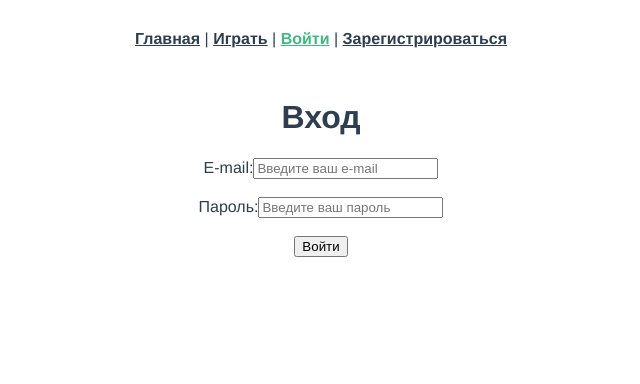
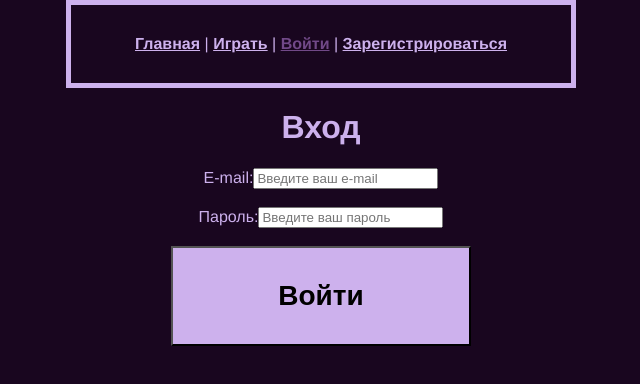
Before and after one commit to flamboyx/DeckstopSPA, a Vue app in the folder frontend/: page /login in a window 1280 px wide. Shown: the top 384 px of the page, without its empty margins (319-959 px from the left). Built offline with nearby package versions, Linux system fonts and the light colour scheme.

Commit message:
add some styles

```diff
--- a/frontend/src/App.vue
+++ b/frontend/src/App.vue
@@ -43,30 +43,33 @@
   -webkit-font-smoothing: antialiased;
   -moz-osx-font-smoothing: grayscale;
   text-align: center;
-  color: #2c3e50;
+  color: #CDB1ED;
+  background: #19061F;
 }
 
 body {
     display: flex;
     justify-content: center;
     margin: 0;
-    background: white;
+    background: #19061F;
     overflow: hidden;
+  text-align: center;
 }
 
 nav {
-  background: white;
+  background: none;
   z-index: 1;
   position: sticky;
   width: 440px;
   padding: 30px;
+  border: 5px solid #CDB1ED;
 
   a {
     font-weight: bold;
-    color: #2c3e50;
+    color: #CDB1ED;
 
     &.router-link-exact-active {
-      color: #42b983;
+      color: #714988;
     }
   }
 }
--- a/frontend/src/game.ts
+++ b/frontend/src/game.ts
@@ -57,6 +57,9 @@ export function game(): void {
 
     const roadEl: Element = document.querySelector('#road')!;
     const road: elObj = createElementObject(roadEl);
+
+    const infoEl: Element = document.querySelector('#info')!;
+    const info: elObj = createElementObject(infoEl);
 
     const playerEl: Element = document.querySelector('#player')!;
     const player: player = {
@@ -158,11 +161,12 @@ export function game(): void {
         roadEl?.appendChild(enemyEl);
         const enemy: elObj = createElementObject(enemyEl);
 
-        const enemyX: number = randomNumberBetween(-road.width, -enemy.width);
+        const enemyX: number = randomNumberBetween(-(road.width + info.width) / 2,(road.width + info.width) / 2 - info.width - enemy.width);
         const enemyY: number = randomNumberBetween(-enemy.height * 6, -enemy.height * 2);
         enemyEl.setAttribute('style',
             `transform: translate(${enemyX}px, ${enemyY}px)`);
     }
+    // road.width + info.width) / 2) - info.width - player.width
 
     function backgroundAnimation(): void {
         let newCoordY_stars_1_1: number = coordsStars_1_1.y + speed / 3;
@@ -385,7 +389,7 @@ export function game(): void {
 
     function playerMoveLeft(): void {
         const newX: number = player.coords.x - speed;
-        if (newX < -road.width) {
+        if (newX < -(road.width + info.width) / 2) {
             return;
         }
 
@@ -396,7 +400,7 @@ export function game(): void {
 
     function playerMoveRight(): void {
         const newX: number = player.coords.x + speed;
-        if (newX > -player.width) {
+        if (newX > ((road.width + info.width) / 2) - info.width - player.width) {
             return;
         }
 
--- a/frontend/src/styles/style.css
+++ b/frontend/src/styles/style.css
@@ -3,6 +3,10 @@
     height: 90vh;
     bottom: 0;
     background: #19061F;
+    border-left: 5px solid #CDB1ED;
+    border-right: 5px solid #CDB1ED;
+    background-position: inherit;
+    /*align: center;*/
 }
 
 #player {
@@ -27,7 +31,7 @@
     position: absolute;
     width: 6px;
     height: 18px;
-    background: white;
+    background: #CDB1ED;
     left: 50%;
     right: 50%;
 }
@@ -80,16 +84,19 @@
 }
 
 #info {
-    width: 500px;
-    height: 90vh;
+    width: 250px;
+    height: auto;
     bottom: 0;
-    background: black;
+    background:  #19061F;
+    text-align: right;
+    /*border-right: 5px solid #CDB1ED;*/
+    /*border-top: 5px solid whitesmoke;*/
 }
 
 #info h1 {
     margin: 12px 20px;
     text-align: left;
-    color: white;
+    color: #CDB1ED;
 }
 
 #game_over {
@@ -97,16 +104,19 @@
     position: fixed;
     width: 500px;
     height: 300px;
-    background: darkred;
+    background: #382B40;
     font-size: 50px;
-    color: white;
-    border: 2px solid black;
-    bottom: 50%;
+    color: #CDB1ED;
+    border: 10px solid #CDB1ED;
+    bottom: 10%;
+    vertical-align: center;
 }
 
 .game_button {
-    background: white;
+    background: #CDB1ED;
     width: 200px;
     height: 70px;
     font-size: 20px;
+    border: 10px solid #CDB1ED;
+    font-weight: bold;
 }
--- a/frontend/src/views/Game.vue
+++ b/frontend/src/views/Game.vue
@@ -14,10 +14,10 @@
       <h1>Score <i><b id="score"></b></i></h1>
       <br>
       <h1>Life <b id="lives">&lt3 &lt3 &lt3</b></h1>
-      <h1>Ability </h1>
+<!--      <h1>Ability </h1>-->
       <br>
-      <h1>Power </h1>
-      <h1>Grace </h1>
+<!--      <h1>Power </h1>-->
+<!--      <h1>Grace </h1>-->
     </div>
 
     <button type="button" id="pause_button">
--- a/frontend/src/views/HomeView.vue
+++ b/frontend/src/views/HomeView.vue
@@ -29,7 +29,23 @@
     </div>
   </div>
 </template>
-
+<style>
+table{
+  border: 1px solid #CDB1ED;
+  text-align: center;
+}
+th{
+  border: 1px solid #CDB1ED;
+  text-align: center;
+}
+td{
+  border: 1px solid #CDB1ED;
+  text-align: center;
+}
+.home{
+  text-align: center;
+}
+</style>
 <script>
 import axios from 'axios';
 import { defineComponent } from 'vue';
--- a/frontend/src/views/SignUp.vue
+++ b/frontend/src/views/SignUp.vue
@@ -21,7 +21,15 @@
     </form>
   </div>
 </template>
-
+<style>
+button{
+    background: #CDB1ED;
+    width: 300px;
+    height: 100px;
+    font-size: 28px;
+    font-weight: bold;
+}
+</style>
 <script>
 import axios from 'axios'
 import router from "@/router";
```
